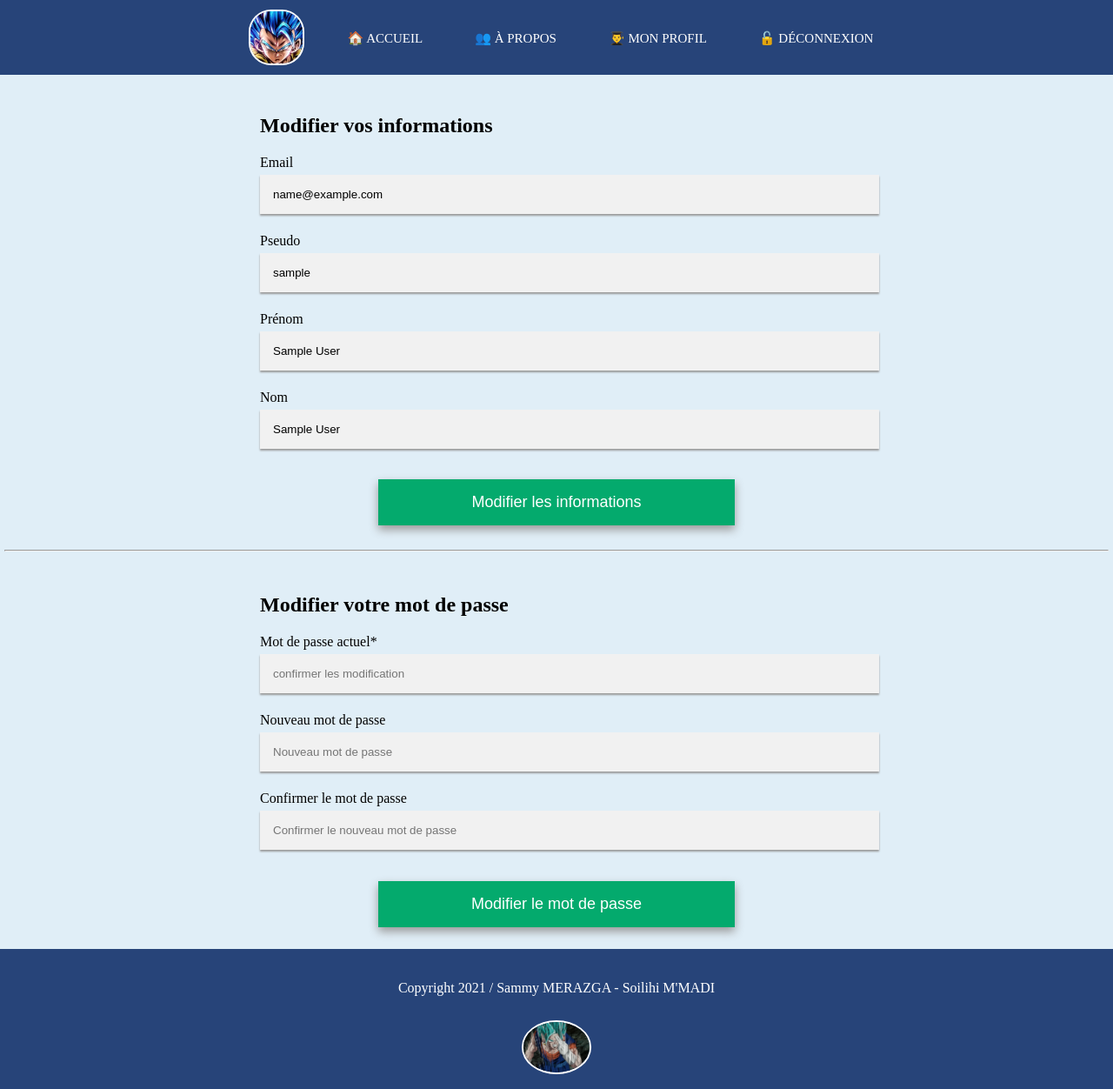
After one commit to SammyMERAZGA/Forum, a PHP site: template views/post.php in a window 1280 px wide. The commit adds this page. Shown: the whole page at 87% size. Run offline with PHP 8.4, Linux system fonts and the light colour scheme; the template is opened without the code that fills it, so the values that code supplies are empty; the visitor is signed in with stand-in values (Sample User, id 1).

Commit message:
addPost done

```diff
--- a/assets/styles/style.css
+++ b/assets/styles/style.css
@@ -33,6 +33,16 @@ a:link {
   font-style: italic;
   font-size: small;
   color: grey;
+}
+
+.divider {
+  margin-top: 50px;
+  border: 0;
+  height: 1px;
+  background-image: -webkit-linear-gradient(left, #f0f0f0, #8c8b8b, #f0f0f0);
+  background-image: -moz-linear-gradient(left, #f0f0f0, #8c8b8b, #f0f0f0);
+  background-image: -ms-linear-gradient(left, #f0f0f0, #8c8b8b, #f0f0f0);
+  background-image: -o-linear-gradient(left, #f0f0f0, #8c8b8b, #f0f0f0);
 }
 
 .smallImg {
@@ -352,4 +362,8 @@ input[type="email"]:focus {
   padding: 15px;
 }
 
+.alinea {
+  margin-left: 100px;
+}
+
 /* END LIST POST PAGE */
--- a/index.php
+++ b/index.php
@@ -42,6 +42,12 @@ switch ($uc)
     break;
   }
 
+  case 'post':
+  {
+    include ('controllers/PostController.php');
+    break;
+  }
+
   case 'subscribe':
   {
     include ('controllers/SubscribeController.php');
--- a/models/database/DataSource.php
+++ b/models/database/DataSource.php
@@ -4,7 +4,7 @@ function SGBDConnect() // Connexion à la base de données
 {
   try
   {
-    $connexion = new PDO('mysql:host=localhost;dbname=forum', 'root', '');
+    $connexion = new PDO('mysql:host=localhost;dbname=forum', 'sammy', 'root');
     $connexion->query('SET NAMES UTF8');
     $connexion->setAttribute(PDO::ATTR_ERRMODE, PDO::ERRMODE_EXCEPTION);
   }
--- /dev/null
+++ b/views/post.php
@@ -0,0 +1,47 @@
+<div class="container">
+  <form class="accountForm" method="POST">
+    <div class="accountContainer">
+      <h2>Modifier vos informations</h2>
+
+      <label for="e-mail">Email</label>
+      <input id="e-mail" name="e-mail" class="inputAccount" type="email" value="<?php echo($_SESSION['theUserEmail']); ?>">
+
+      <label for="pseudo">Pseudo</label>
+      <input id="pseudo" name="pseudo" class="inputAccount" type="text" placeholder="Changer de pseudo" value="<?php echo($_SESSION['theUserPseudo']); ?>">
+
+      <label for="firstname">Prénom</label>
+      <input id="firstname" name="firstname" class="inputAccount" type="text" placeholder="Changer le prénom" value="<?php echo($_SESSION['theUserFirstname']); ?>">
+
+      <label for="lastname">Nom</label>
+      <input id="lastname" name="lastname" class="inputAccount" type="text" placeholder="Changer le nom de famille" value="<?php echo($_SESSION['theUserLastname']); ?>">
+
+
+      <!-- <label for="newMdp">Nouveau mot de passe</label>
+      <input id="newMdp" name="newMdp" class="inputAccount" type="password" placeholder="nouveau mot de passe">
+
+      <label for="mdp">Mot de passe actuel*</label>
+      <input id="mdp" name="mdp" class="inputAccount" type="password" placeholder="confirmer les modification" required> -->
+
+      <input type="hidden" id="action" name="action" value="updateUserInfos">
+      <button id="accountSubmit" name="accountSubmit" class="inputAccount" type="submit" >Modifier les informations</button>
+    </div>
+  </form>
+  <hr>
+  <form class="accountFormPwd" method="POST">
+    <div class="accountContainer">
+      <h2>Modifier votre mot de passe</h2>
+
+      <label for="mdp">Mot de passe actuel*</label>
+      <input id="mdp" name="mdp" class="inputAccount" type="password" placeholder="confirmer les modification" required>
+
+      <label for="newMdp">Nouveau mot de passe</label>
+      <input id="newMdp" name="newMdp" class="inputAccount" type="password" placeholder="Nouveau mot de passe">
+
+      <label for="newMdpConfirm">Confirmer le mot de passe</label>
+      <input id="newMdpConfirm" name="newMdpConfirm" class="inputAccount" type="password" placeholder="Confirmer le nouveau mot de passe">
+
+      <input type="hidden" id="action" name="action" value="updateUserPwd">
+      <button id="accountSubmit" name="accountSubmit" class="inputAccount" type="submit" >Modifier le mot de passe</button>
+    </div>
+  </form>
+</div>
```
Also changed, not shown: controllers/ListPostController.php (+9 -0 lines), controllers/PostController.php (added, +23 -0 lines), models/Post.php (+13 -0 lines), views/listPost.php (+20 -7 lines).
